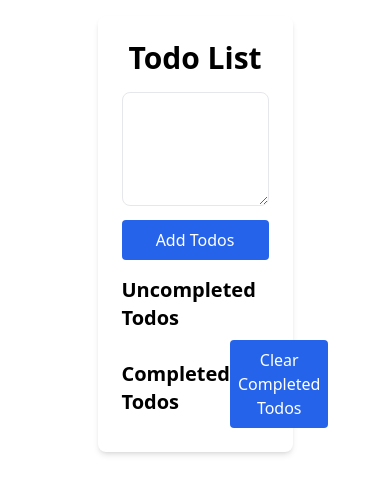
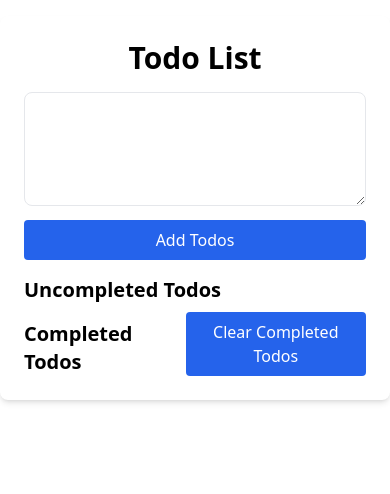
Before and after one commit to laohubb/letsdo, a Vue app: page / in a window 390 px wide. Shown: the top 494 px of the page. Built offline with nearby package versions, Linux system fonts and the light colour scheme.

Commit message:
update 适配移动端样式

```diff
--- a/src/App.vue
+++ b/src/App.vue
@@ -1,6 +1,6 @@
 <template>
-  <div id="app" class="app-container">
-    <div class="todo-container bg-white rounded-lg shadow-md p-6 m-4 w-1/2 mx-auto">
+  <div id="app" class="app-container flex justify-center w-screen">
+    <div class="todo-container bg-white rounded-lg shadow-md p-6 m-4 sm:w-1/2 mx-auto">
       <h1 class="text-3xl font-bold text-center mb-4">Todo List</h1>
       <textarea class="w-full px-3 py-2 text-gray-700 border rounded-lg focus:outline-none" rows="4" v-model="newTodo" @keyup.enter="addTodos"></textarea>
       <button class="mt-2 w-full p-2 text-white bg-blue-600 rounded hover:bg-blue-500" @click="addTodos">Add Todos</button>
@@ -87,9 +87,9 @@ onBeforeUnmount(saveTodos);
 
 <style scoped>
 .app-container {
-  display: flex;
-  justify-content: center;
-  align-items: center;
+  /*display: flex;*/
+  /*justify-content: center;*/
+  /*align-items: center;*/
 
 }
 
```
